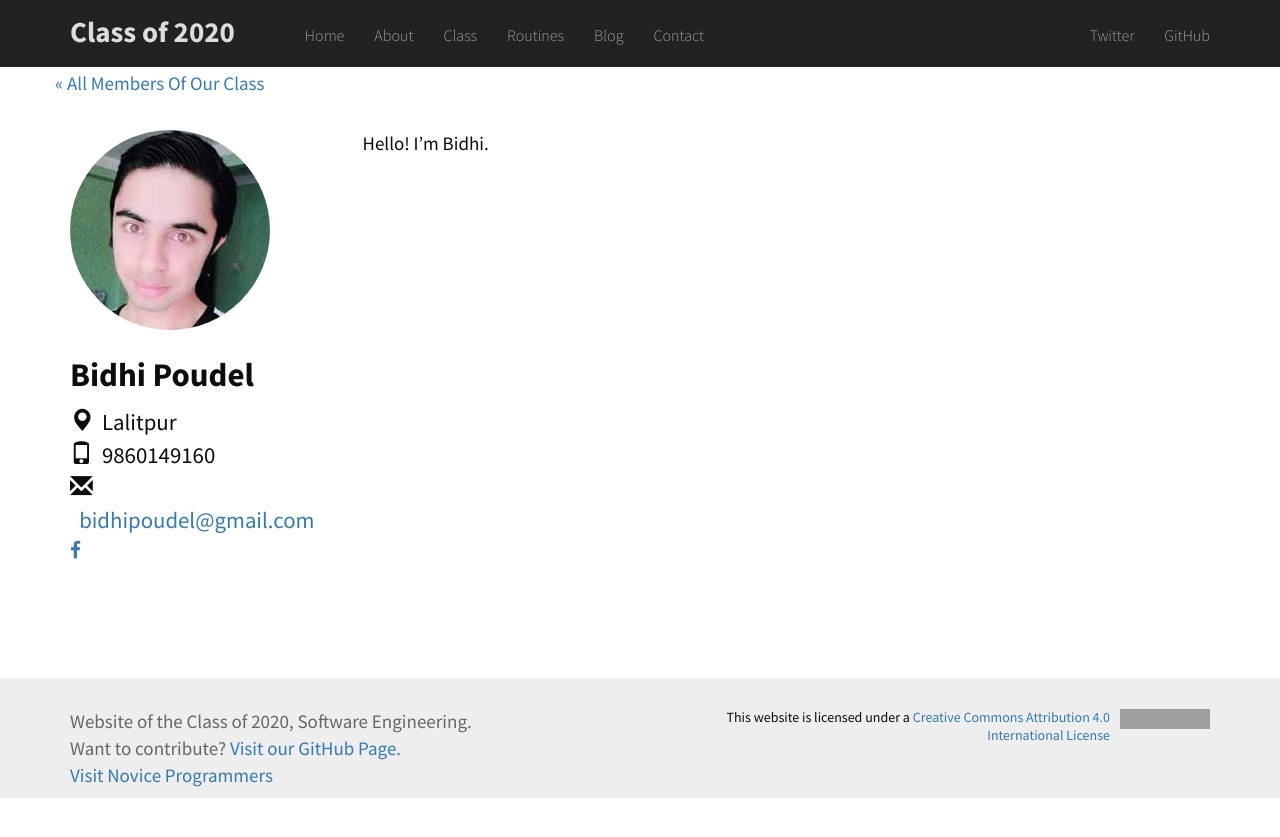
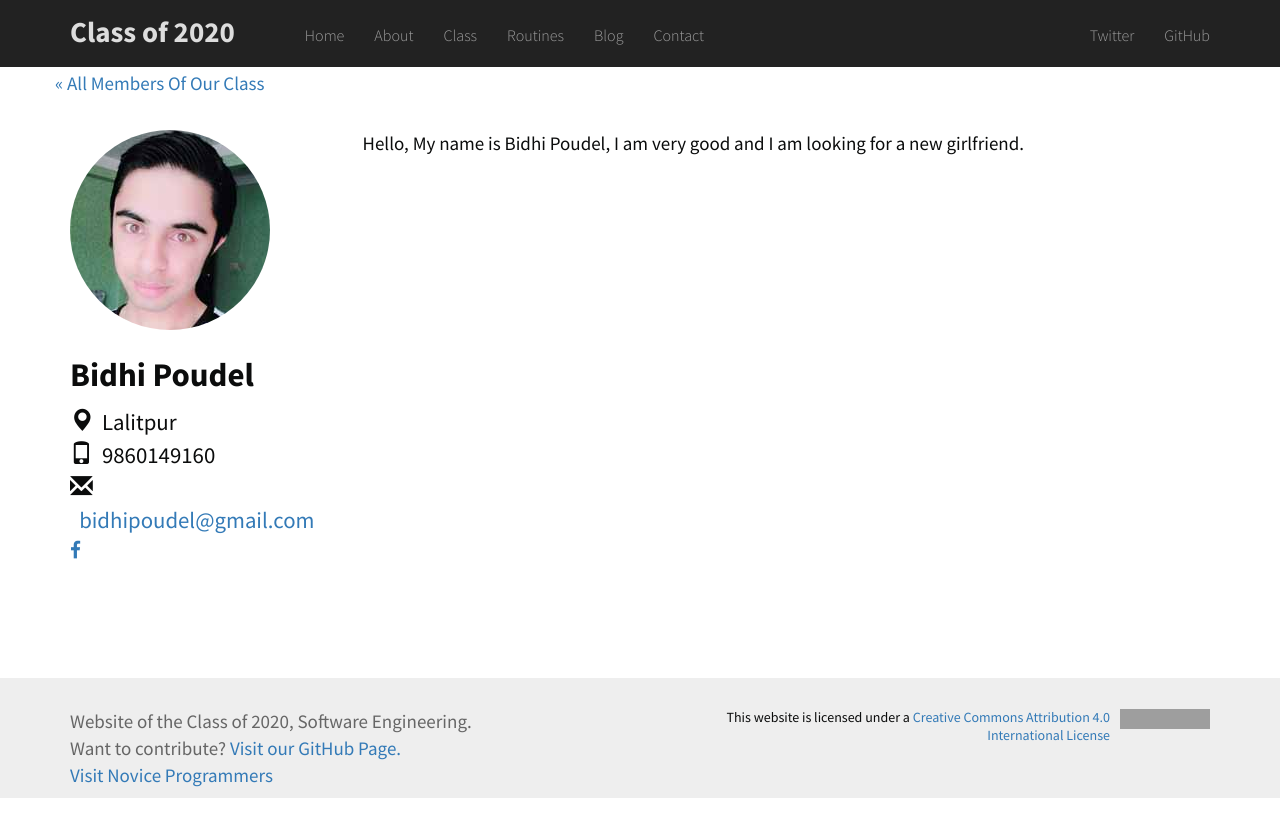
Before and after one commit to Classof2020/classof2020.github.io, a Jekyll site: the page built from _class/bidhi_poudel.md, in a window 1280 px wide. Shown: the top 837 px of the page. Built offline with Jekyll 4.4.1, drawn with Linux system fonts in a browser that asks for light colours; nearby versions of some CDN libraries; grey boxes are pictures that could not be loaded.

Commit message:
Updated info for Mr. Bidhi Poudel

```diff
--- a/_class/bidhi_poudel.md
+++ b/_class/bidhi_poudel.md
@@ -15,4 +15,4 @@ memberid:
 layout: profile
 ---
 
-Hello! I'm Bidhi.
+Hello, My name is Bidhi Poudel, I am very good and I am looking for a new girlfriend.
```
